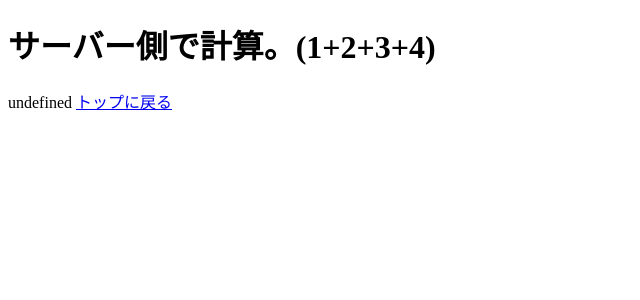
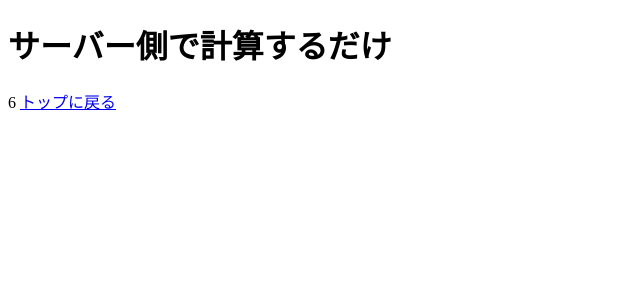
Before and after one commit to saladbowl77/newt-svelte-kit-test, a SvelteKit app: page /server2 in a window 1280 px wide. Shown: the top 300 px of the page, without its empty margins (0-640 px from the left). Built offline with nearby package versions, Linux system fonts and the light colour scheme.

Commit message:
fix : count script

```diff
--- a/src/routes/server2/+page.server.js
+++ b/src/routes/server2/+page.server.js
@@ -1,3 +1,8 @@
 export function load() {
-    return 1+2+3+4;
+    // データ取得の処理
+    async function count() {
+        const x = 1 + 2 + 3;
+        return {"num" : x};
+    }
+    return count()
 }
--- a/src/routes/server2/+page.svelte
+++ b/src/routes/server2/+page.svelte
@@ -1,8 +1,9 @@
 <script>
-    export let num;
+    export let data;
+    console.log(data)
 </script>
 
-<h1>サーバー側で計算。(1+2+3+4)</h1>
-{ num }
+<h1>サーバー側で計算するだけ</h1>
+{data.num}
 
 <a href="/">トップに戻る</a>
```
